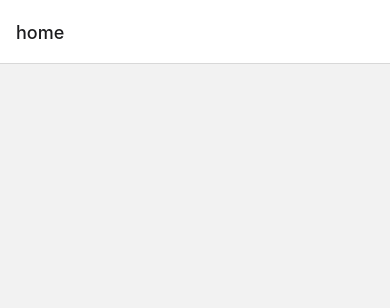
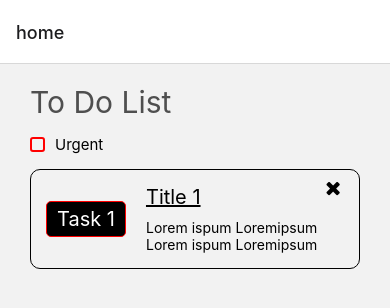
Before and after one commit to brandond98/todo, a React Native app: screen /home in a window 390 px wide. Shown: the top 308 px of the page. Built offline with nearby package versions, Linux system fonts and the light colour scheme.

Commit message:
feat: todo item

```diff
--- /dev/null
+++ b/components/TodoItem.tsx
@@ -0,0 +1,25 @@
+import { View, Text, Button } from 'react-native';
+import { FontAwesome } from '@expo/vector-icons';
+import styles from './styles';
+
+export const TodoItem = () => {
+  return (
+    <View style={styles.todoItem}>
+      <View style={styles.todoNumberContainer}>
+        <Text style={styles.todoNumber}>Task 1</Text>
+      </View>
+      <View>
+        <Text style={styles.title}>Title 1</Text>
+        <Text>Lorem ispum Loremipsum</Text>
+        <Text>Lorem ispum Loremipsum</Text>
+      </View>
+      <View style={styles.close}>
+        <FontAwesome.Button
+          name="close"
+          color="black"
+          backgroundColor="transparent"
+        />
+      </View>
+    </View>
+  );
+};
--- /dev/null
+++ b/components/styles.ts
@@ -0,0 +1,71 @@
+import { StyleSheet } from 'react-native';
+
+const styles = StyleSheet.create({
+  container: {
+    marginHorizontal: 30,
+    marginTop: 20,
+  },
+  header: {
+    fontSize: 30,
+    color: '#4f4f4f',
+  },
+
+  colourKeyContainer: {
+    flexDirection: 'row',
+    alignItems: 'center',
+    marginVertical: 15,
+  },
+
+  colourKey: {
+    width: 15,
+    height: 15,
+    borderColor: 'red',
+    borderRadius: 3,
+    borderWidth: 2,
+  },
+
+  urgent: {
+    fontSize: 15,
+    marginLeft: 10,
+  },
+
+  todoItem: {
+    padding: 15,
+    borderColor: 'black',
+    borderWidth: 1,
+    borderRadius: 10,
+    flexDirection: 'row',
+    alignItems: 'center',
+    position: 'relative',
+  },
+
+  todoNumber: {
+    color: 'white',
+    paddingHorizontal: 10,
+    paddingVertical: 5,
+    fontSize: 20,
+  },
+
+  todoNumberContainer: {
+    backgroundColor: 'black',
+    color: 'white',
+    borderRadius: 5,
+    borderColor: 'red',
+    borderWidth: 1,
+    marginRight: 20,
+  },
+
+  title: {
+    fontSize: 20,
+    marginBottom: 10,
+    textDecorationLine: 'underline',
+  },
+
+  close: {
+    position: 'absolute',
+    right: 0,
+    top: 0,
+  },
+});
+
+export default styles;
--- a/package.json
+++ b/package.json
@@ -11,6 +11,7 @@
     "commit": "cz"
   },
   "dependencies": {
+    "@expo/vector-icons": "^12.0.5",
     "@react-navigation/native": "^6.0.8",
     "@react-navigation/stack": "^6.1.1",
     "expo": "~44.0.0",
@@ -18,6 +19,7 @@
     "react": "17.0.1",
     "react-dom": "17.0.1",
     "react-native": "0.64.3",
+    "react-native-gesture-handler": "2.1.1",
     "react-native-safe-area-context": "3.3.2",
     "react-native-screens": "~3.10.1",
     "react-native-web": "0.17.1"
--- a/screens/Home.tsx
+++ b/screens/Home.tsx
@@ -1,3 +1,5 @@
+import { TodoList } from '../components';
+
 export const Home = () => {
-  return null;
+  return <TodoList />;
 };
```
Also changed, not shown: 1 other file (tests, documents, lock files or other folders).
